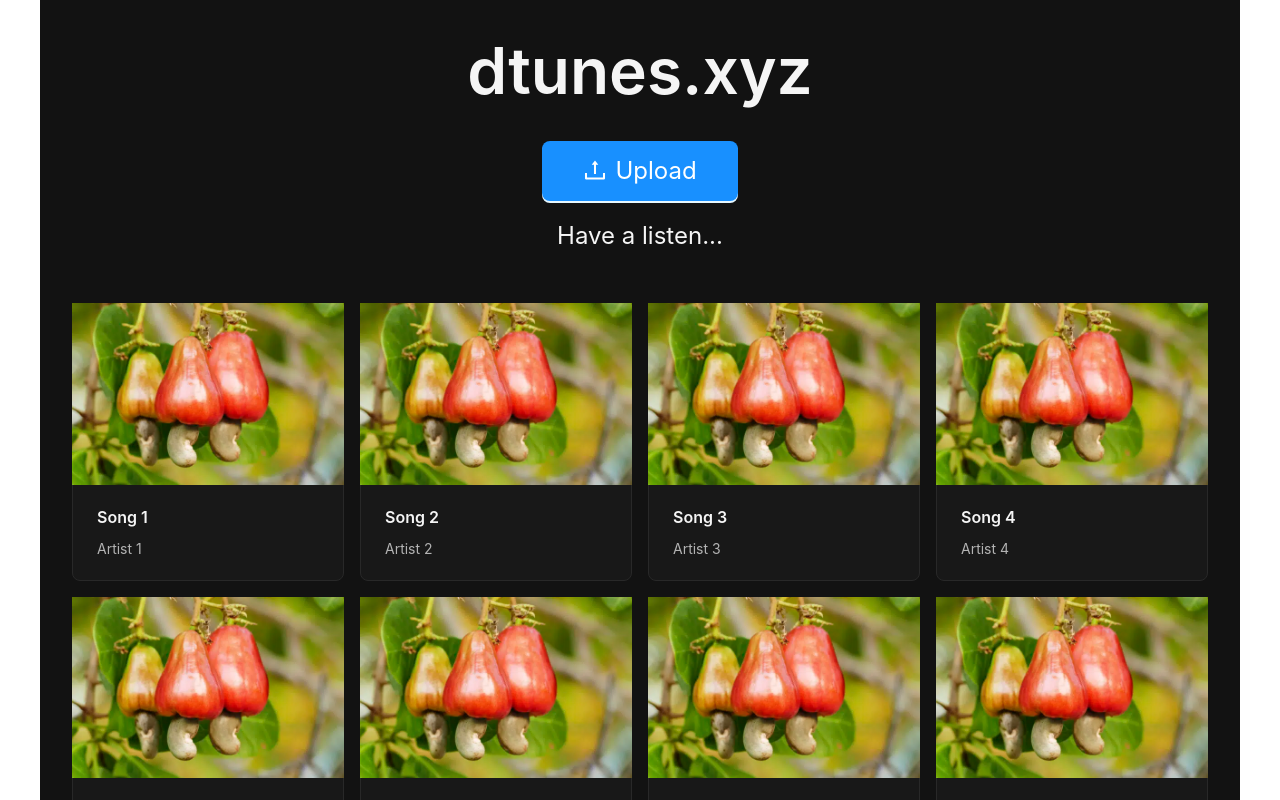
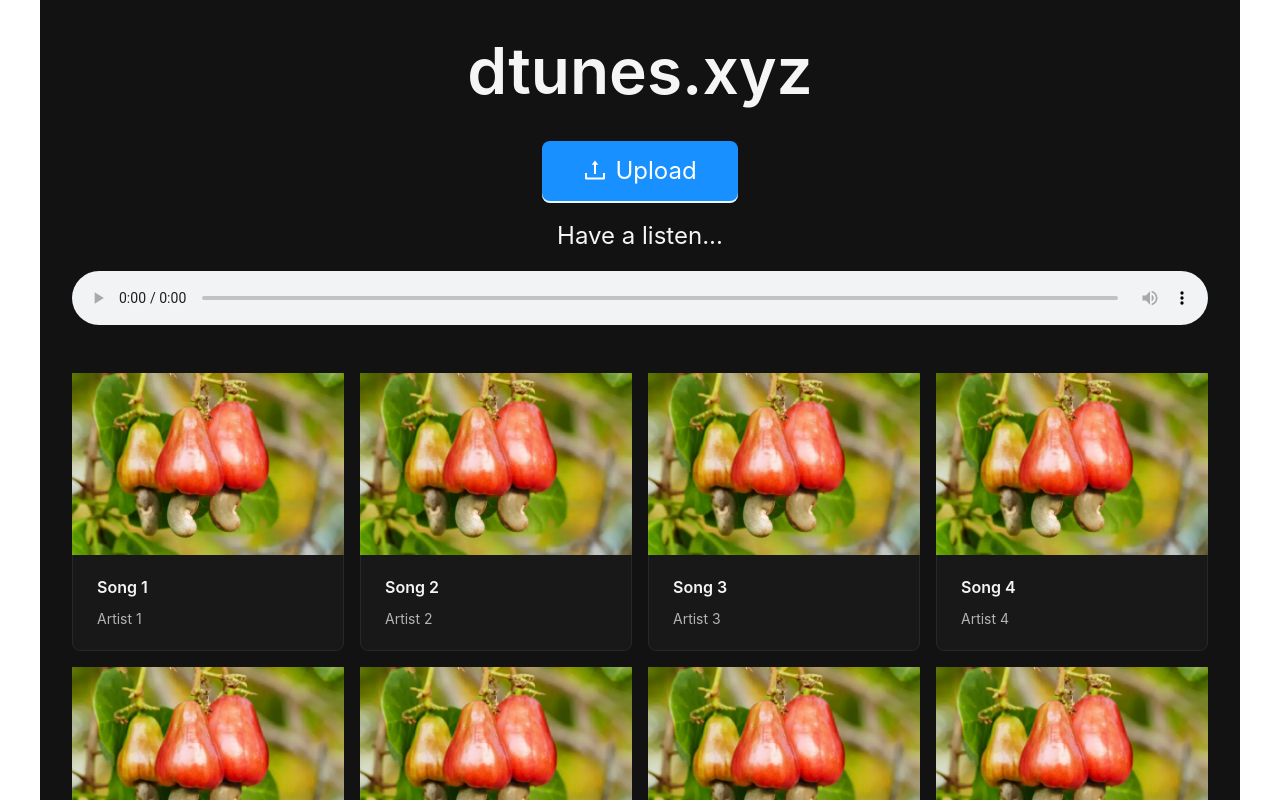
Before and after one commit to sahlhoff/dtunes, a Next.js app: page / in a window 1280 px wide. Shown: the top 800 px of the page. Built offline with nearby package versions, Linux system fonts and the light colour scheme.

Commit message:
music player

```diff
--- a/package.json
+++ b/package.json
@@ -16,6 +16,7 @@
     "lucide-react": "^0.453.0",
     "next": "14.2.15",
     "react": "^18",
+    "react-audio-player": "^0.17.0",
     "react-dom": "^18",
     "tailwind-merge": "^2.5.4",
     "tailwindcss-animate": "^1.0.7"
--- a/src/components/dtunes-homepage.tsx
+++ b/src/components/dtunes-homepage.tsx
@@ -11,6 +11,7 @@ import {
   ConfigProvider,
 } from "antd";
 import { UploadOutlined, PlayCircleOutlined } from "@ant-design/icons";
+import ReactAudioPlayer from "react-audio-player";
 
 const { Title, Text } = Typography;
 const { Meta } = Card;
@@ -127,6 +128,11 @@ export function DtunesHomepage() {
           <Text style={{ fontSize: "1.5rem", color: "#F5F5F5" }}>
             Have a listen...
           </Text>
+          <ReactAudioPlayer
+            src="path/to/your/audio/file.mp3"
+            controls
+            style={{ width: "100%", marginTop: "1rem" }}
+          />
         </div>
 
         <Row gutter={[16, 16]}>
```
Also changed, not shown: 1 other file (tests, documents, lock files or other folders).
